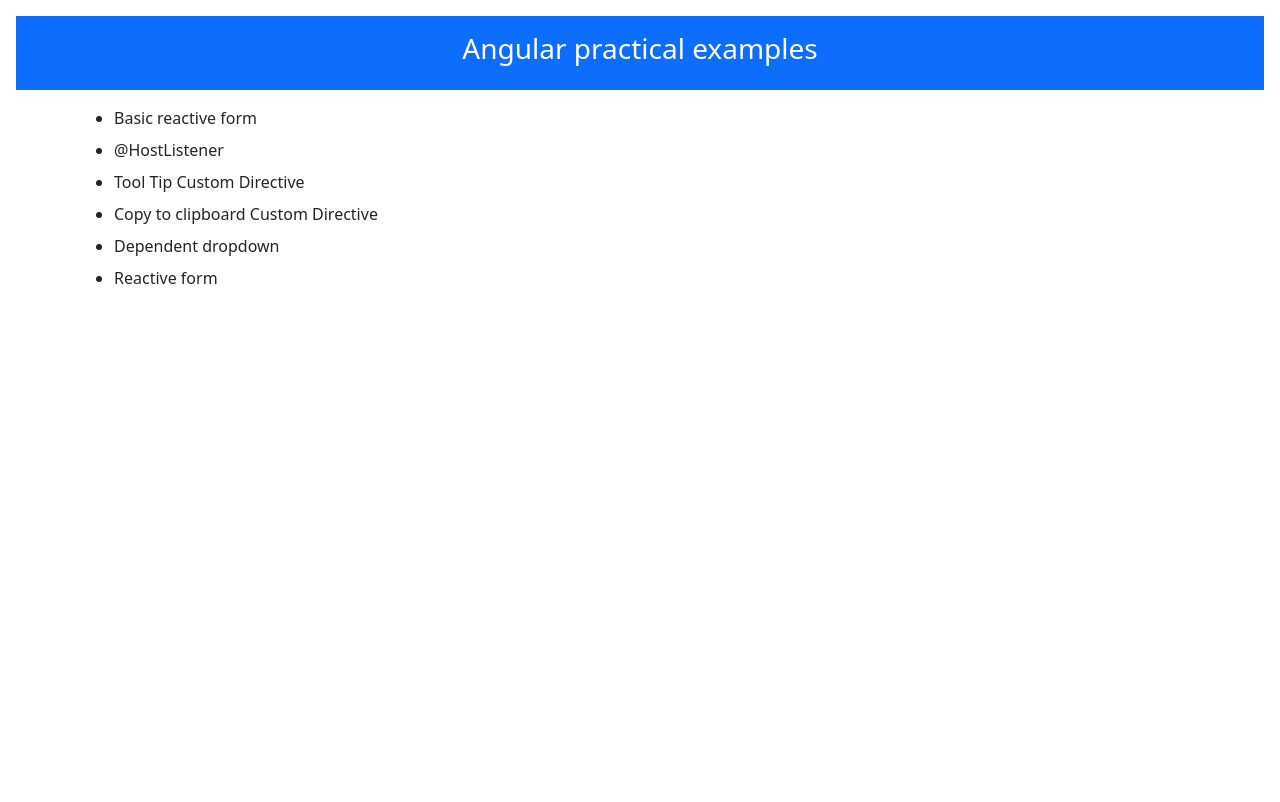
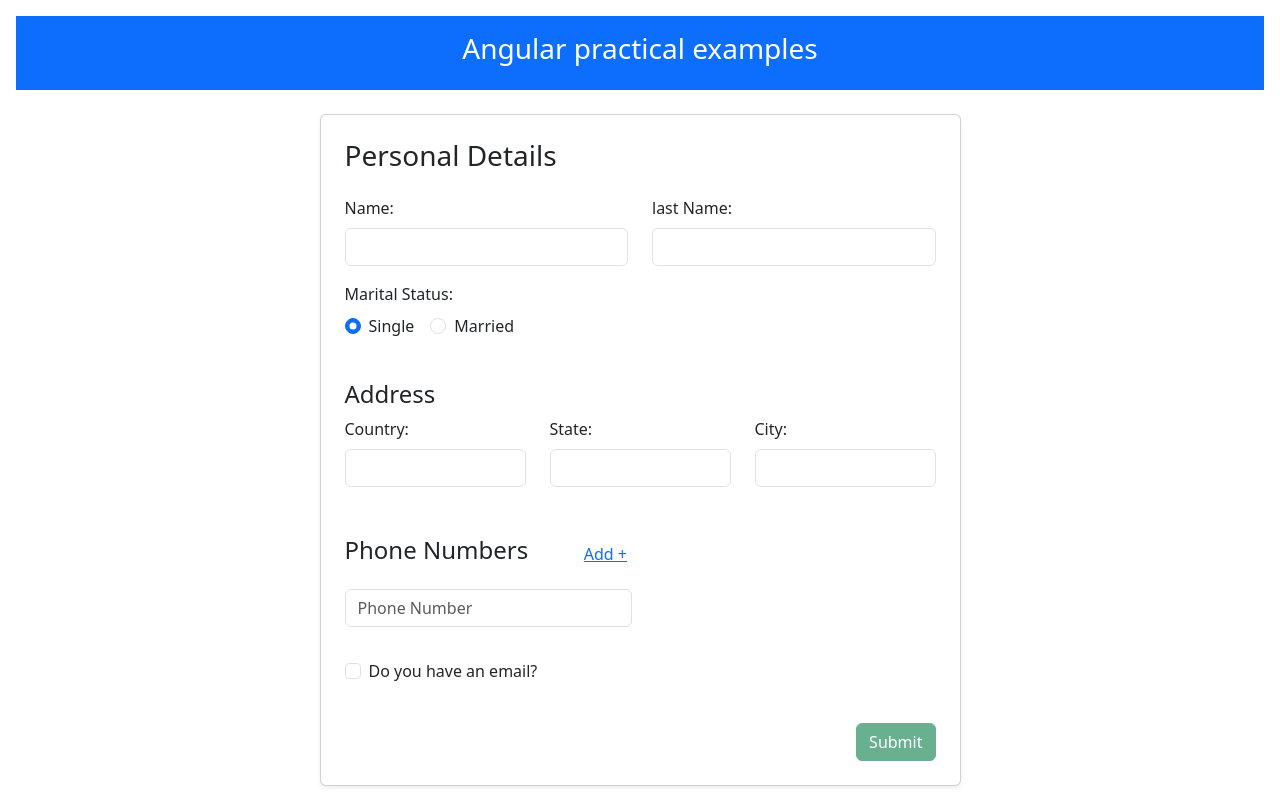
Before and after one commit to devashishpatil23/practical-examples-angular, an Angular app: page /dynamic-form in a window 1280 px wide. Built offline with nearby package versions, Linux system fonts and the light colour scheme.

Commit message:
dynamic form

```diff
--- a/src/app/constant/constant.ts
+++ b/src/app/constant/constant.ts
@@ -1,7 +1,11 @@
 export const componentsData = [
   {
-    label: 'Basic reactive form',
+    label: 'Basic reactive form with custom validation',
     routerLink: '/basic-reactive-form',
+  },
+  {
+    label: 'Dynamic form',
+    routerLink: '/dynamic-form',
   },
   {
     label: '@HostListener',
--- a/src/app/pages/basic-reactive-form/basic-reactive-form.component.ts
+++ b/src/app/pages/basic-reactive-form/basic-reactive-form.component.ts
@@ -42,7 +42,7 @@
 
   onSubmit() {
     this.myForm.reset();
-    confirm('Formed Saved!');
+    alert('Formed Saved!');
     this.router.navigate(['/']);
   }
 }
--- /dev/null
+++ b/src/app/pages/dynamic-form/dynamic-form.component.html
@@ -0,0 +1,200 @@
+<div class="container mt-4">
+  <div class="row">
+    <div class="col-md-8 col-lg-7 mx-auto">
+      <form [formGroup]="myForm" class="card p-4 shadow-sm">
+        <h3 class="mb-4">Personal Details</h3>
+
+        <div class="row">
+          <div class="mb-3 col-md-6">
+            <label for="name" class="form-label">Name:</label>
+            <input
+              type="text"
+              id="name"
+              formControlName="name"
+              class="form-control"
+              required
+            />
+          </div>
+
+          <div class="mb-3 col-md-6">
+            <label for="lastName" class="form-label">last Name:</label>
+            <input
+              type="text"
+              id="lastName"
+              formControlName="lastName"
+              class="form-control"
+              required
+            />
+          </div>
+        </div>
+
+        <!-- Marital Status (Radio buttons) -->
+        <div class="mb-3">
+          <label class="form-label">Marital Status: </label>
+          <div>
+            <div class="form-check form-check-inline">
+              <input
+                type="radio"
+                id="single"
+                formControlName="maritalStatus"
+                value="single"
+                class="form-check-input"
+                name="maritalStatus"
+              />
+              <label for="single" class="form-check-label">Single</label>
+            </div>
+            <div class="form-check form-check-inline">
+              <input
+                type="radio"
+                id="married"
+                formControlName="maritalStatus"
+                value="married"
+                class="form-check-input"
+                name="maritalStatus"
+              />
+              <label for="married" class="form-check-label">Married</label>
+            </div>
+          </div>
+        </div>
+
+        <div
+          *ngIf="myForm.get('maritalStatus')?.value === 'married'"
+          class="mb-3 col-md-6"
+        >
+          <label for="spouseName" class="form-label">Spouse Name:</label>
+          <input
+            type="text"
+            id="spouseName"
+            formControlName="spouseName"
+            class="form-control"
+            required
+          />
+        </div>
+
+        <!-- Address Section -->
+        <div class="mt-4">
+          <h4>Address</h4>
+          <div formGroupName="address" class="mb-3 row">
+            <div class="col-md-4 mb-2">
+              <label for="country" class="form-label">Country:</label>
+              <input
+                type="text"
+                id="country"
+                formControlName="country"
+                class="form-control"
+                required
+              />
+            </div>
+            <div class="col-md-4 mb-2">
+              <label for="state" class="form-label">State:</label>
+              <input
+                type="text"
+                id="state"
+                formControlName="state"
+                class="form-control"
+                required
+              />
+            </div>
+            <div class="col-md-4 mb-2">
+              <label for="city" class="form-label">City:</label>
+              <input
+                type="text"
+                id="city"
+                formControlName="city"
+                class="form-control"
+                required
+              />
+            </div>
+          </div>
+        </div>
+
+        <!-- Phone Numbers Section -->
+
+        <div class="mt-4 col-md-7 col-lg-6 mb-3">
+          <div class="d-flex justify-content-between align-items-center mb-3">
+            <h4>Phone Numbers</h4>
+            <button
+              *ngIf="getPhoneFormArray.controls.length < 3"
+              (click)="addPhone()"
+              type="button"
+              class="btn btn-link"
+            >
+              Add +
+            </button>
+          </div>
+
+          <div formArrayName="phoneNumbers" class="mb-3">
+            <div
+              *ngFor="let item of getPhoneFormArray.controls; let i = index"
+              class="mb-2"
+            >
+              <div
+                class="d-flex justify-content-between align-items-center"
+                [formGroupName]="i"
+              >
+                <input
+                  type="text"
+                  placeholder="Phone Number"
+                  class="form-control me-2"
+                  required
+                  formControlName="phNum"
+                />
+                <button
+                  *ngIf="getPhoneFormArray.controls.length > 1"
+                  (click)="removePhone(i)"
+                  type="button"
+                  class="btn btn-danger"
+                >
+                  <i class="bi bi-x-circle"></i>
+                </button>
+              </div>
+            </div>
+          </div>
+        </div>
+
+        <!-- Checkbox to toggle email requirement -->
+        <div class="mb-3 form-check">
+          <input
+            type="checkbox"
+            id="hasEmail"
+            formControlName="hasEmail"
+            class="form-check-input"
+          />
+          <label for="hasEmail" class="form-check-label"
+            >Do you have an email?</label
+          >
+        </div>
+
+        <!-- Email field (Shown only if hasEmail is checked) -->
+        <div *ngIf="myForm.get('hasEmail')?.value" class="mb-3">
+          <label for="email" class="form-label">Email:</label>
+          <input
+            type="email"
+            id="email"
+            formControlName="email"
+            class="form-control"
+            required
+          />
+        </div>
+
+        <!-- Submit Button -->
+        <div class="mt-4 d-flex justify-content-end">
+          <button
+            [disabled]="!myForm.valid"
+            (click)="onSubmit()"
+            type="submit"
+            class="btn btn-success"
+          >
+            Submit
+          </button>
+        </div>
+      </form>
+    </div>
+
+    <div *ngIf="FormData" class="mt-4 col-md-4 col-lg-5">
+      <h4>Submitted Data</h4>
+      <pre>{{ FormData | json }}</pre>
+      <!-- Display data as JSON -->
+    </div>
+  </div>
+</div>
--- /dev/null
+++ b/src/app/pages/dynamic-form/dynamic-form.component.ts
@@ -0,0 +1,85 @@
+import { CommonModule } from '@angular/common';
+import { Component, inject, OnInit } from '@angular/core';
+import {
+  FormArray,
+  FormBuilder,
+  FormControl,
+  FormGroup,
+  ReactiveFormsModule,
+  Validators,
+} from '@angular/forms';
+import { PersonalDetails } from '../../model/interface.model';
+
+@Component({
+  selector: 'app-dynamic-form',
+  imports: [ReactiveFormsModule, CommonModule],
+  templateUrl: './dynamic-form.component.html',
+  styleUrl: './dynamic-form.component.scss',
+})
+export class DynamicFormComponent implements OnInit {
+  fb = inject(FormBuilder);
+  myForm: FormGroup = new FormGroup({});
+  FormData!: PersonalDetails;
+
+  ngOnInit() {
+    this.intializeForm();
+    this.onFormValueChanges();
+  }
+
+  intializeForm() {
+    this.myForm = this.fb.group({
+      name: ['', Validators.required],
+      lastName: ['', Validators.required],
+      maritalStatus: ['single', Validators.required],
+      spouseName: [''],
+      address: this.fb.group({
+        country: ['', Validators.required],
+        state: ['', Validators.required],
+        city: ['', Validators.required],
+      }),
+      phoneNumbers: this.fb.array([]),
+      hasEmail: [false],
+      email: [''],
+    });
+    this.addPhone();
+  }
+
+  onSubmit() {
+    this.FormData = this.myForm.value;
+  }
+  get getPhoneFormArray(): FormArray {
+    return this.myForm.get('phoneNumbers') as FormArray;
+  }
+
+  addPhone() {
+    const phoneFormGroup = this.fb.group({
+      phNum: ['', Validators.required],
+    });
+    this.getPhoneFormArray.push(phoneFormGroup);
+  }
+  removePhone(i: number) {
+    this.getPhoneFormArray.removeAt(i);
+  }
+
+  onFormValueChanges() {
+    this.myForm.get('maritalStatus')?.valueChanges.subscribe((value) => {
+      const spouseNameControl = this.myForm.get('spouseName');
+      if (value === 'married') {
+        spouseNameControl?.setValidators([Validators.required]);
+      } else {
+        spouseNameControl?.clearValidators();
+      }
+      spouseNameControl?.updateValueAndValidity();
+    });
+
+    this.myForm.get('hasEmail')?.valueChanges.subscribe((value) => {
+      const emailFormControlName = this.myForm.get('email');
+      if (value) {
+        emailFormControlName?.setValidators([Validators.required]);
+      } else {
+        emailFormControlName?.clearValidators();
+      }
+      emailFormControlName?.updateValueAndValidity();
+    });
+  }
+}
--- a/src/app/reactive-form/reactive-form.component.html
+++ b/src/app/pages/reactive-form/reactive-form.component.html
@@ -354,18 +354,6 @@
       >
         Submit
       </button>
-      <button
-        class="btn text-white"
-        style="background: linear-gradient(to right, #11998e, #38ef7d)"
-      >
-        Patch Form
-      </button>
-      <button
-        class="btn text-white"
-        style="background: linear-gradient(to right, #ff5f6d, #ffc371)"
-      >
-        Set Form
-      </button>
     </div>
   </form>
 </div>
```
Also changed, not shown: src/app/app.routes.ts (+6 -1 lines), src/app/model/interface.model.ts (added, +20 -0 lines), src/app/pages/dynamic-form/dynamic-form.component.scss (added), src/app/pages/reactive-form/reactive-form.component.scss (added), src/app/pages/reactive-form/reactive-form.component.ts (renamed from src/app/reactive-form/reactive-form.component.ts), 2 other files (tests, documents, lock files or other folders).
